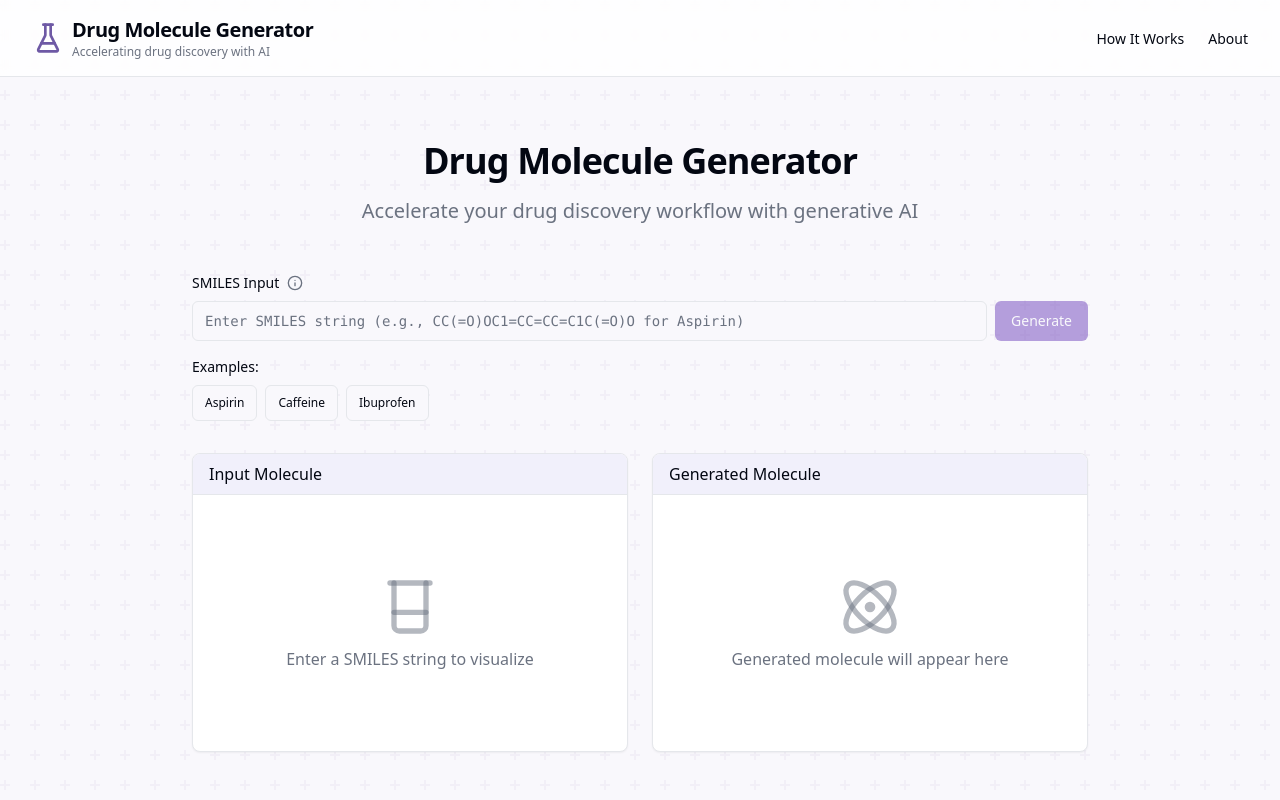
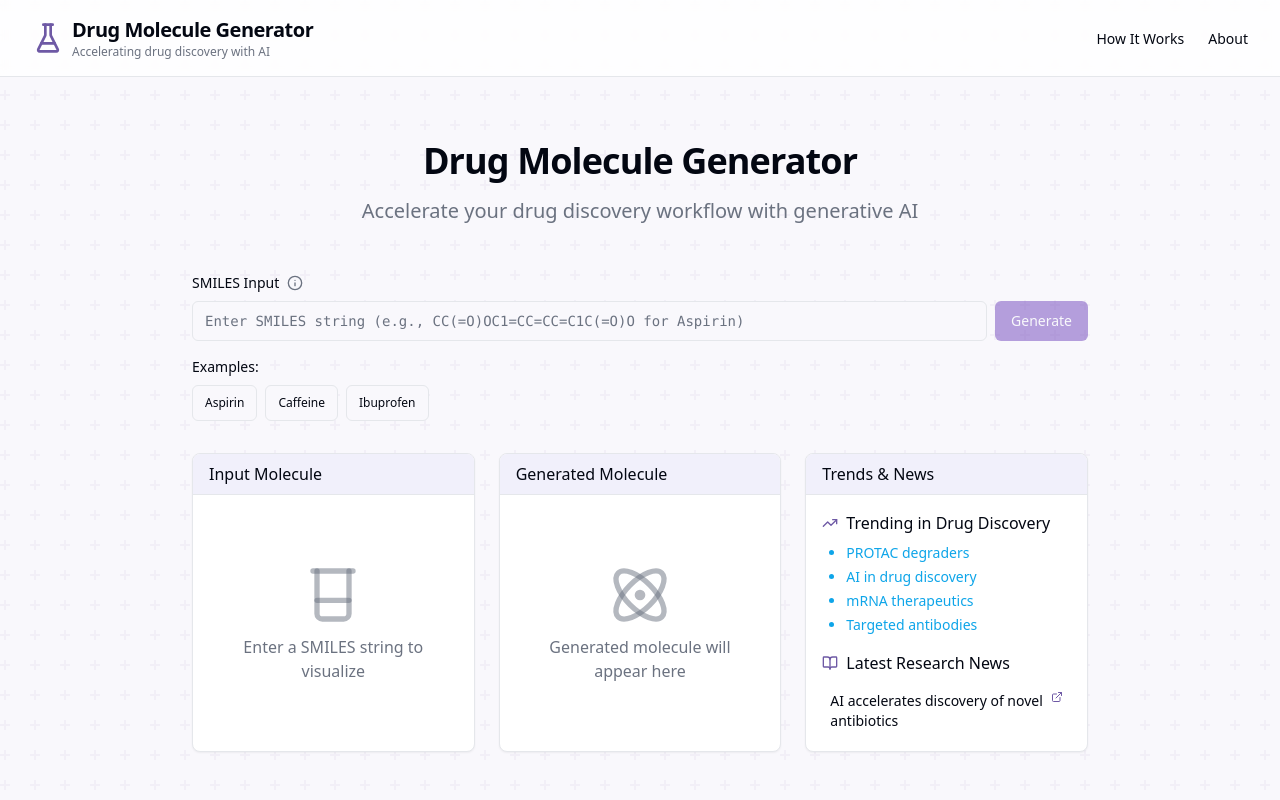
Before and after one commit to mahathi10M/drug-discovery, a React (Vite) app: page / in a window 1280 px wide. Shown: the top 800 px of the page. Built offline with nearby package versions, Linux system fonts and the light colour scheme.

Commit message:
Add dynamic content and news links
Implement dynamic content and add links to current trends and news updates.

```diff
--- a/src/components/MoleculeViewer.tsx
+++ b/src/components/MoleculeViewer.tsx
@@ -1,12 +1,17 @@
 
-import React from 'react';
+import React, { useState, useEffect } from 'react';
 import { Card, CardContent } from "@/components/ui/card";
-import { Beaker, Atom } from 'lucide-react';
+import { Beaker, Atom, TrendingUp, BookOpen, ExternalLink } from 'lucide-react';
 
 interface MoleculeViewerProps {
   smiles?: string;
   generatedSmiles?: string;
   isLoading: boolean;
+}
+
+interface NewsItem {
+  title: string;
+  url: string;
 }
 
 const MoleculeViewer: React.FC<MoleculeViewerProps> = ({
@@ -18,11 +23,39 @@ const MoleculeViewer: React.FC<MoleculeViewerProps> = ({
   // like RDKit.js, 3DMol.js, or similar to render the molecules
 
   // For this demo, we'll use placeholder graphics
+  const [trendingTopics, setTrendingTopics] = useState<string[]>([
+    'PROTAC degraders',
+    'AI in drug discovery',
+    'mRNA therapeutics',
+    'Targeted antibodies'
+  ]);
+
+  const [latestNews, setLatestNews] = useState<NewsItem[]>([
+    { title: 'New breakthrough in cancer drug development', url: '#' },
+    { title: 'AI accelerates discovery of novel antibiotics', url: '#' },
+    { title: 'FDA approves revolutionary treatment for rare disease', url: '#' },
+  ]);
+
+  // Simulate dynamic data loading
+  useEffect(() => {
+    // In a real app, this would fetch from an API
+    const rotateNews = () => {
+      setLatestNews(prev => {
+        const rotated = [...prev];
+        const first = rotated.shift();
+        if (first) rotated.push(first);
+        return rotated;
+      });
+    };
+
+    const newsInterval = setInterval(rotateNews, 5000);
+    return () => clearInterval(newsInterval);
+  }, []);
 
   return (
-    <div className="grid grid-cols-1 md:grid-cols-2 gap-6">
+    <div className="grid grid-cols-1 md:grid-cols-3 gap-6">
       {/* Input Molecule */}
-      <Card className="overflow-hidden">
+      <Card className="overflow-hidden md:col-span-1">
         <CardContent className="p-0">
           <div className="bg-molecular-gray py-2 px-4 border-b">
             <h3 className="font-medium">Input Molecule</h3>
@@ -46,7 +79,7 @@ const MoleculeViewer: React.FC<MoleculeViewerProps> = ({
       </Card>
 
       {/* Generated Molecule */}
-      <Card className="overflow-hidden">
+      <Card className="overflow-hidden md:col-span-1">
         <CardContent className="p-0">
           <div className="bg-molecular-gray py-2 px-4 border-b">
             <h3 className="font-medium">Generated Molecule</h3>
@@ -75,6 +108,47 @@ const MoleculeViewer: React.FC<MoleculeViewerProps> = ({
           </div>
         </CardContent>
       </Card>
+
+      {/* Trends & News Section */}
+      <Card className="overflow-hidden md:col-span-1">
+        <CardContent className="p-0">
+          <div className="bg-molecular-gray py-2 px-4 border-b">
+            <h3 className="font-medium">Trends & News</h3>
+          </div>
+          <div className="p-4 h-64 overflow-y-auto">
+            <div className="mb-4">
+              <div className="flex items-center mb-2">
+                <TrendingUp className="h-4 w-4 mr-2 text-molecular-purple" />
+                <h4 className="font-medium">Trending in Drug Discovery</h4>
+              </div>
+              <ul className="pl-6 list-disc text-sm">
+                {trendingTopics.map((topic, index) => (
+                  <li key={index} className="mb-1 text-molecular-blue hover:text-molecular-purple">
+                    <a href={`#${topic.replace(/\s+/g, '-').toLowerCase()}`}>{topic}</a>
+                  </li>
+                ))}
+              </ul>
+            </div>
+
+            <div>
+              <div className="flex items-center mb-2">
+                <BookOpen className="h-4 w-4 mr-2 text-molecular-purple" />
+                <h4 className="font-medium">Latest Research News</h4>
+              </div>
+              <ul className="space-y-2 text-sm">
+                {latestNews.map((item, index) => (
+                  <li key={index} className="p-2 hover:bg-molecular-gray/50 rounded transition-colors">
+                    <a href={item.url} className="flex items-start">
+                      <span className="flex-1">{item.title}</span>
+                      <ExternalLink className="h-3 w-3 ml-1 flex-shrink-0 text-molecular-purple" />
+                    </a>
+                  </li>
+                ))}
+              </ul>
+            </div>
+          </div>
+        </CardContent>
+      </Card>
     </div>
   );
 };
```
